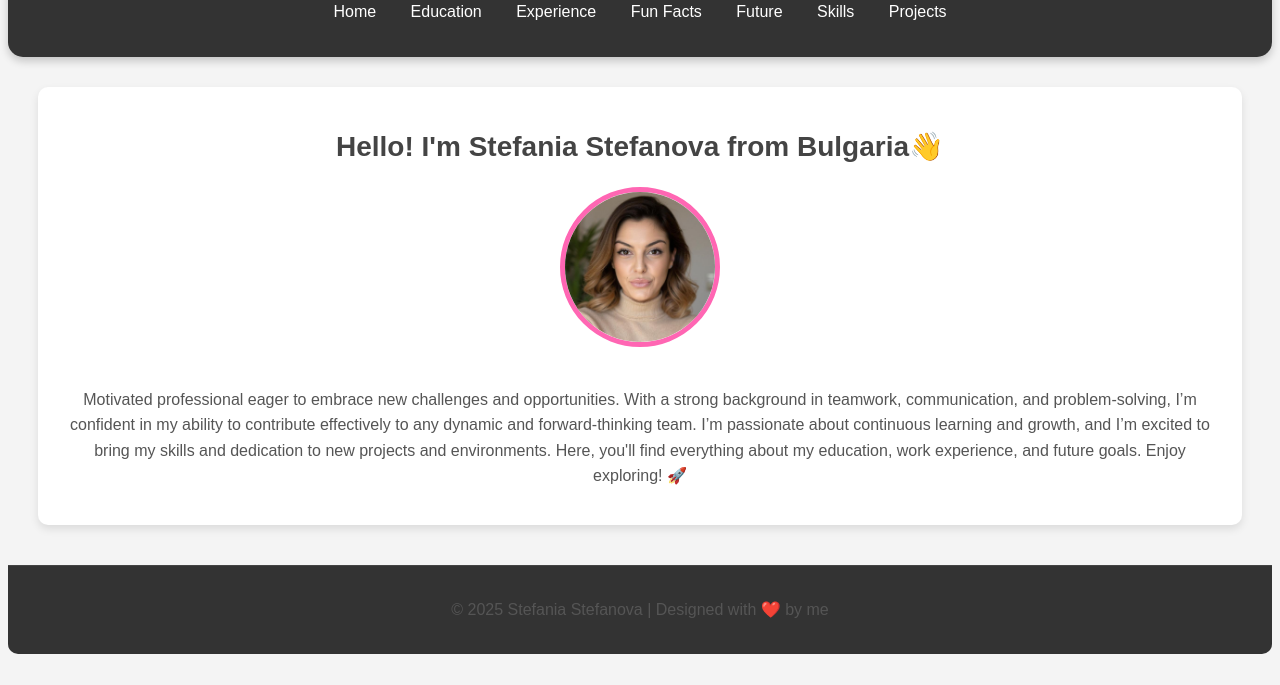
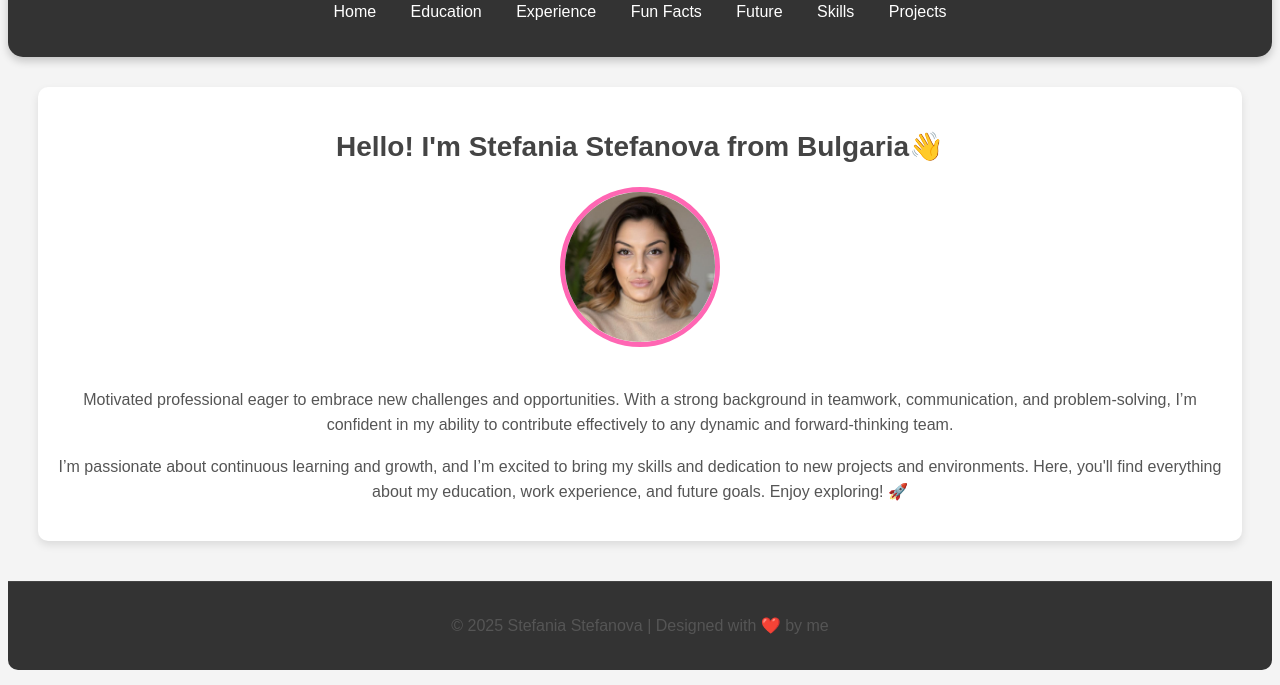
Before and after one commit to StefaniaStefanova/My-Resume, a plain HTML site: page index.html in a window 1280 px wide. Shown: the part 115-800 px from the top of the page. Drawn offline with Linux system fonts and the light colour scheme.

Commit message:
Update index.html

```diff
--- a/index.html
+++ b/index.html
@@ -68,8 +68,8 @@
     <section>
         <h2>Hello! I'm Stefania Stefanova from Bulgaria👋</h2>
         <img src="IMG-c5106c010d349ac3d6d4f92dba5cc87d-V.jpg" alt="Stefania Stefanova" class="profile-img">
-        <p>Motivated professional eager to embrace new challenges and opportunities. With a strong background in teamwork, communication, and problem-solving, I’m confident in my ability to contribute effectively to any dynamic and forward-thinking team.
-           I’m passionate about continuous learning and growth, and I’m excited to bring my skills and dedication to new projects and environments. Here, you'll find everything about my education, work experience, and future goals. Enjoy exploring! 🚀</p>
+        <p>Motivated professional eager to embrace new challenges and opportunities. With a strong background in teamwork, communication, and problem-solving, I’m confident in my ability to contribute effectively to any dynamic and forward-thinking team.</p>
+        <p>I’m passionate about continuous learning and growth, and I’m excited to bring my skills and dedication to new projects and environments. Here, you'll find everything about my education, work experience, and future goals. Enjoy exploring! 🚀</p>
     </section>
 
     <script>
```
